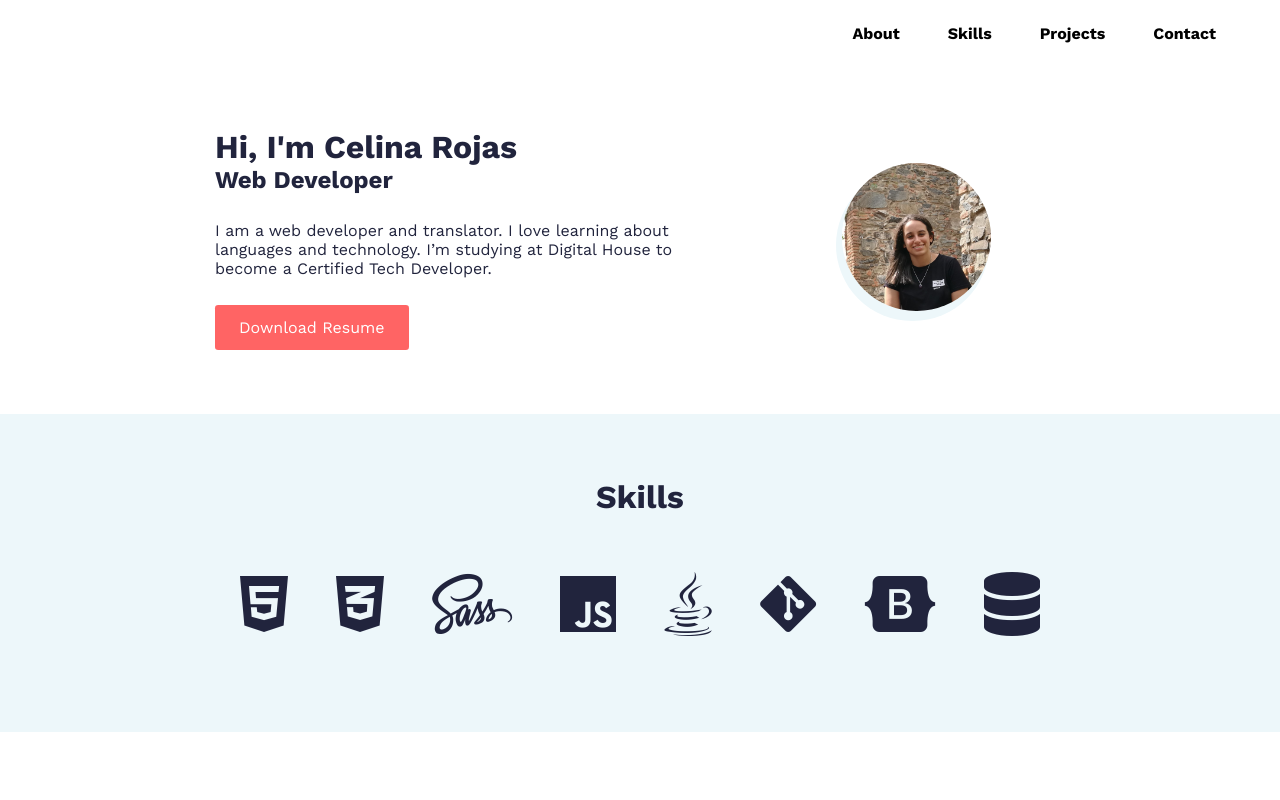
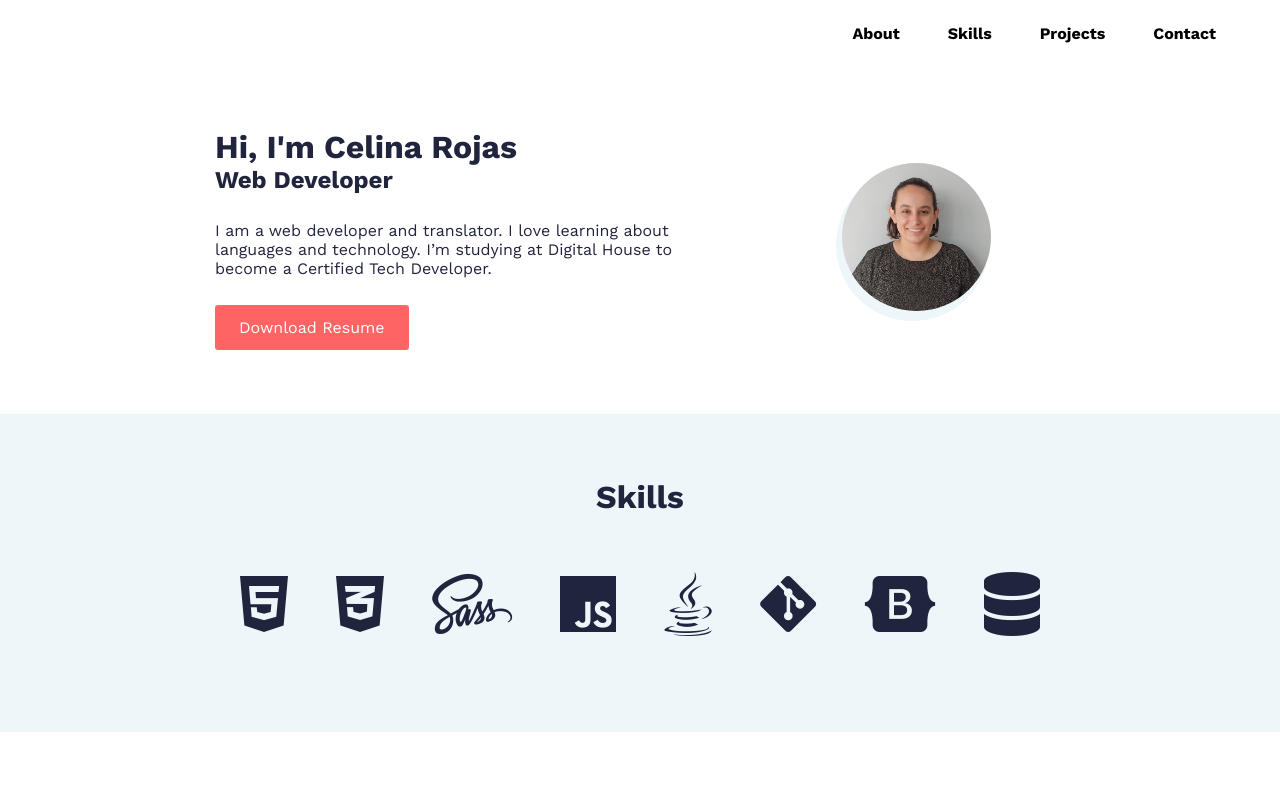
Before and after one commit to celirojas/portfolio-celi, a React (Create React App) app: page / in a window 1280 px wide. Shown: the top 800 px of the page. Built offline with nearby package versions, Linux system fonts and the light colour scheme.

Commit message:
add new foto

```diff
--- a/src/components/Intro/Intro.js
+++ b/src/components/Intro/Intro.js
@@ -12,7 +12,7 @@ function Intro(){
                 <a href="#" target="_blank">Download Resume</a>
             </div>
             <div className="intro-img">
-                <img src="celinaRojas.jpg" alt="profile" />
+                <img src="celiRojas.jpg" alt="profile" />
             </div>
 
         </div>
```
Also changed, not shown: public/celiRojas.jpg (added), public/celinaRojas.jpg (deleted).
